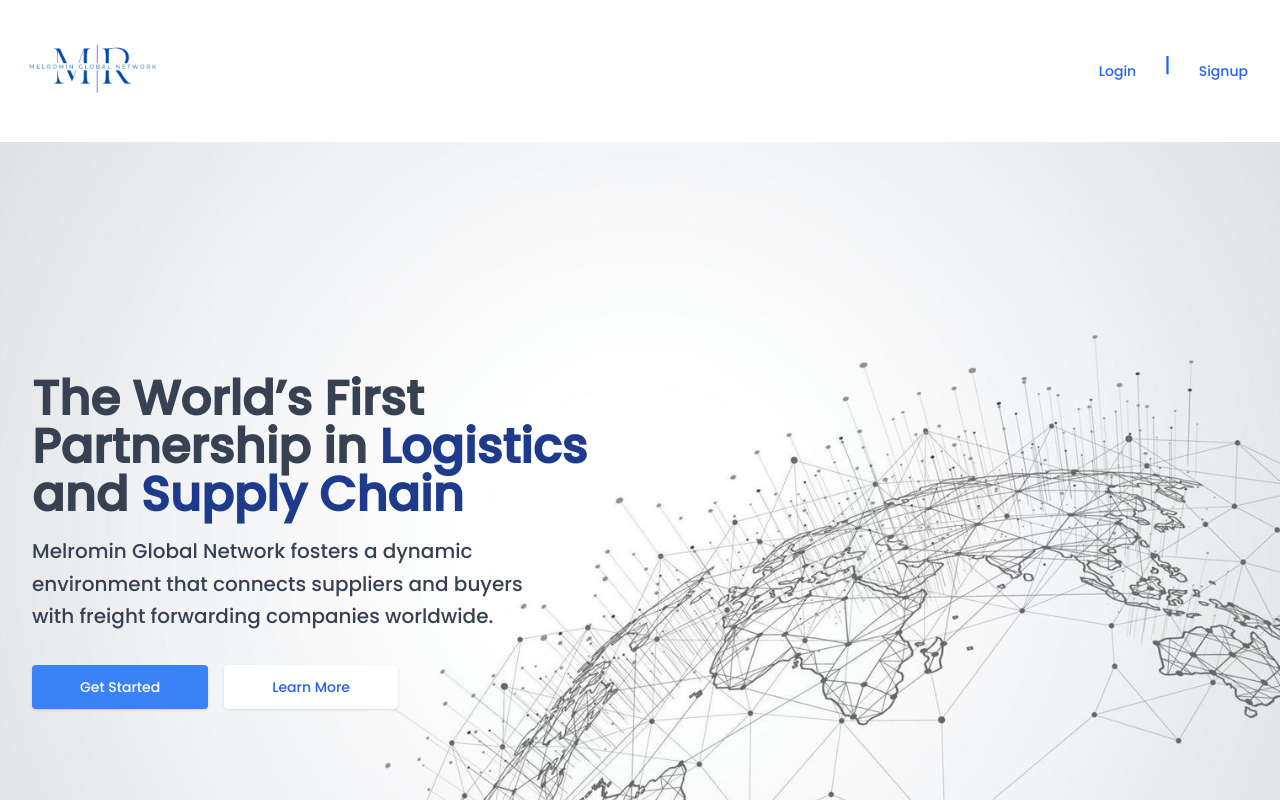
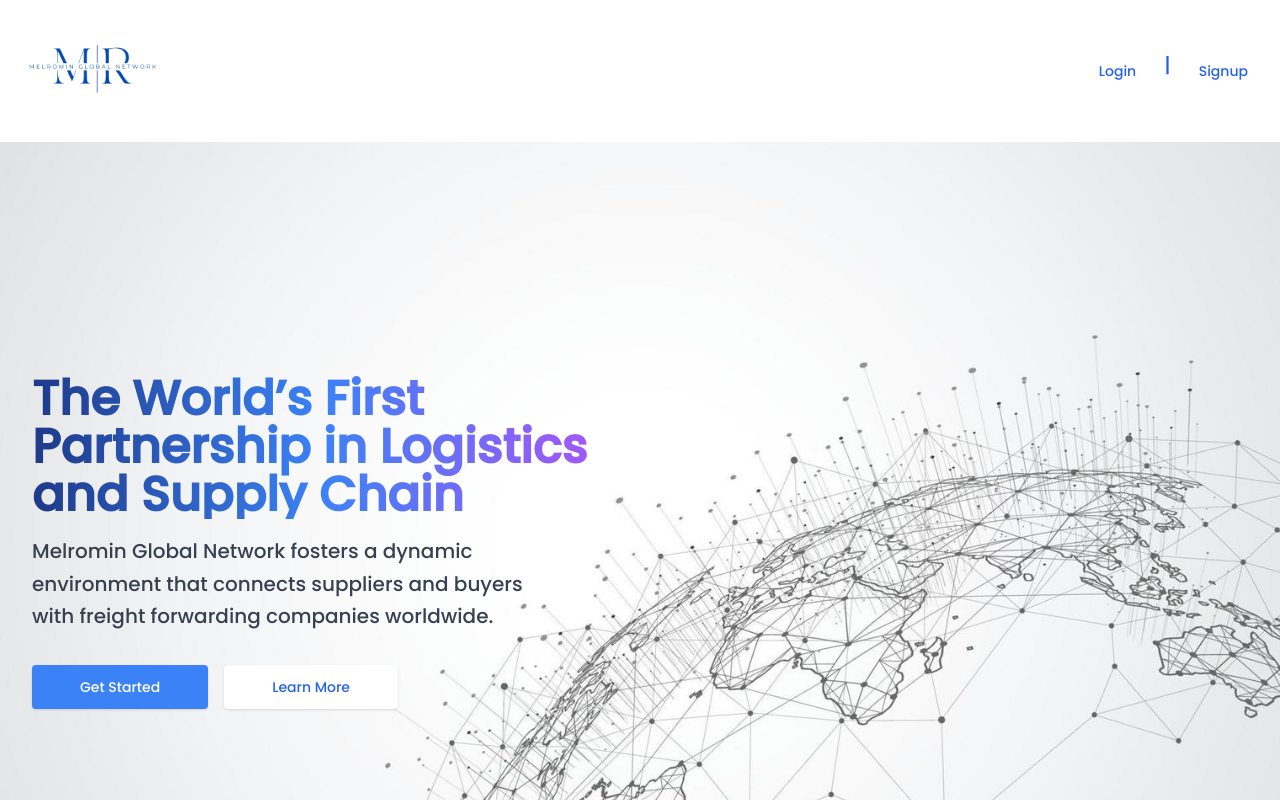
Before and after one commit to melika760/MelrominGlobalNetwork, a Next.js app: page / in a window 1280 px wide. Shown: the top 800 px of the page. Built offline with nearby package versions, Linux system fonts and the light colour scheme; no server answers.

Commit message:
Update Hero.jsx

```diff
--- a/app/_components/Hero.jsx
+++ b/app/_components/Hero.jsx
@@ -38,10 +38,10 @@
     className="relative mx-auto max-w-screen-xl px-4 py-32 sm:px-6 lg:flex lg:h-screen lg:items-center lg:px-8"
   >
     <div className="max-w-xl  ltr:sm:text-left rtl:sm:text-right">
-      <h1 className="text-3xl font-extrabold sm:text-5xl text-gray-700">
-      The World’s First Partnership in
+      <h1 className="text-3xl font-extrabold sm:text-5xl  bg-gradient-to-r from-blue-900 via-blue-500 to-purple-500 bg-clip-text text-transparent">
+      The World’s First Partnership in  Logistics and Supply Chain
 
-        <strong className="font-extrabold text-blue-900"> Logistics  </strong>and <strong className="font-extrabold text-blue-900">Supply Chain</strong>
+        {/* <strong className="font-extrabold text-blue-900"> Logistics  </strong>and <strong className="font-extrabold text-blue-900">Supply Chain</strong> */}
       </h1>
 
       <p className="mt-4 max-w-lg sm:text-xl/relaxed text-gray-700">
```
